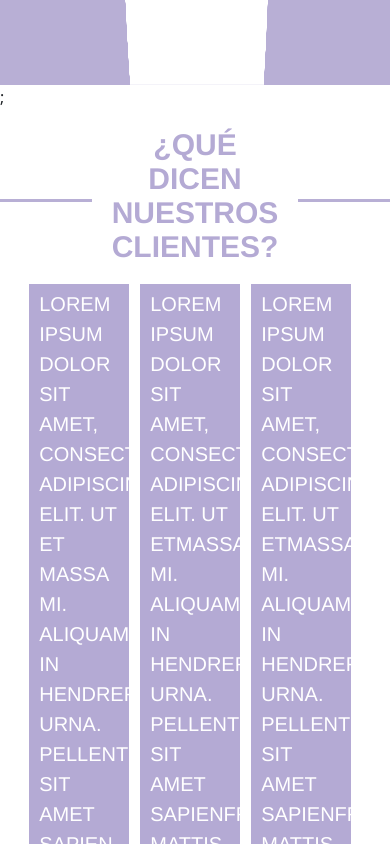
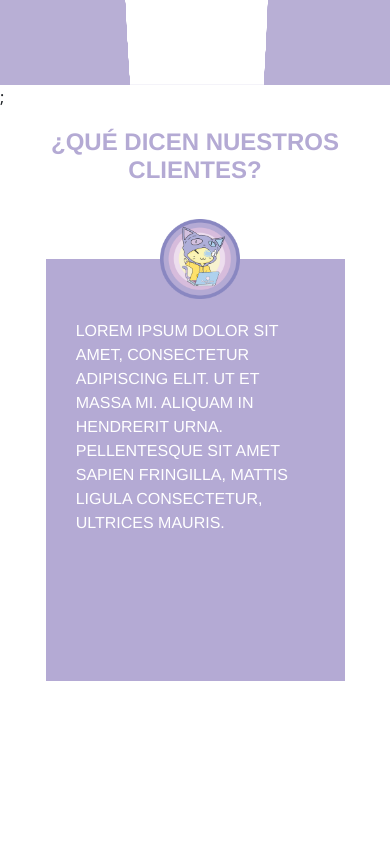
Before and after one commit to PochiTama-dev/Pochitama.site2.0, a React (Vite) app: page / in a window 390 px wide. Shown: the part 7900-8744 px from the top of the page. Built offline with nearby package versions, Linux system fonts and the light colour scheme.

Commit message:
PT-13 // Slider mobile

```diff
--- a/src/components/Slider/Slider.jsx
+++ b/src/components/Slider/Slider.jsx
@@ -6,6 +6,7 @@ import "./slider.css";
 import line from "../../assets/images/Line.png";
 import "slick-carousel/slick/slick.css";
 import "slick-carousel/slick/slick-theme.css";
+import logo from "../../assets/images/LogoPochi.png";
 
 function CustomSlider({ title = "¿Qué dicen nuestros Clientes?" }) {
   const sliderRef = useRef(null);
@@ -22,26 +23,38 @@ function CustomSlider({ title = "¿Qué dicen nuestros Clientes?" }) {
     }
   };
 
+  const settings = {
+    infinite: true,
+    speed: 500,
+    slidesToShow: 3,
+    slidesToScroll: 1,
+    responsive: [
+      {
+        breakpoint: 768,
+        settings: {
+          slidesToShow: 1,
+          slidesToScroll: 1,
+        },
+      },
+    ],
+  };
+
   return (
     <div className="slider">
       <div className="slider-title-box">
-        <img src={line} alt="line" />
+        <img src={line} alt="line" className="line-left" />
         <h1 className="slider-title">{title}</h1>
-        <img src={line} alt="line" />
+        <img src={line} alt="line" className="line-right" />
       </div>
 
-      <Slider
-        ref={sliderRef}
-        className="carousel"
-        infinite={true}
-        speed={500}
-        slidesToShow={3}
-        slidesToScroll={1}
-      >
+      <Slider ref={sliderRef} className="carousel" {...settings}>
         {loremIpsum.map((e, i) => (
-          <div key={i} className="card-container">
-            <div className="item" onClick={goToNextSlide}>
-              <p className="item-text">{e.name}</p>
+          <div key={i} className="slider-card-container">
+            <div className="slider-logo-container">
+              <img src={logo} alt="logo" className="slider-logo" />
+            </div>
+            <div className="slider-item" onClick={goToNextSlide}>
+              <p className="slider-item-text">{e.name}</p>
             </div>
           </div>
         ))}
--- a/src/components/Slider/slider.css
+++ b/src/components/Slider/slider.css
@@ -4,25 +4,38 @@
   width: 85%;
 }
 
-.card-container {
+.slider-card-container {
   display: flex;
   justify-content: center;
-  align-items: center;
-  margin-top: 10%;
+  margin-top: 20%;
+  position: relative;
 }
 
-.item {
+.slider-logo-container {
+  position: absolute;
+  margin-left: 39.3%;
+  height: 80px;
+  transform: translateY(-50%);
+}
+
+.slider-logo {
+  height: 100%;
+  max-width: 80px;
+}
+
+.slider-item {
   color: var(--quaternary-color);
   background-color: var(--secundary-color);
   min-width: 20vw;
   width: 90%;
+  margin-left: 5%;
   min-height: 50vh;
   font-family: "Old Standard TT-Bold", Helvetica;
 }
 
-.item-text {
+.slider-item-text {
   color: white;
-  padding-top: 5%;
+  padding-top: 15%;
   margin-left: 10%;
   width: 80%;
   pointer-events: none;
@@ -59,3 +72,17 @@
   line-height: normal;
   text-align: center;
 }
+
+@media (max-width: 768px) {
+  .line-left,
+  .line-right {
+    display: none;
+  }
+  .slider-title {
+    font-size: 24px;
+  }
+  .slider-item-text {
+    font-size: 16px;
+    padding-top: 20%;
+  }
+}
```
